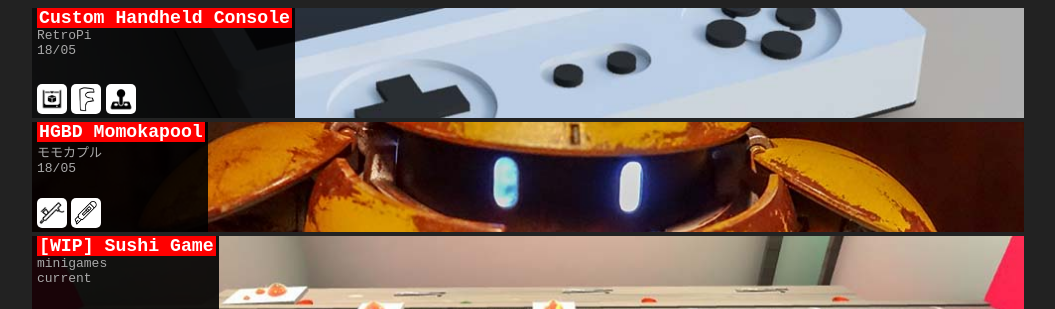
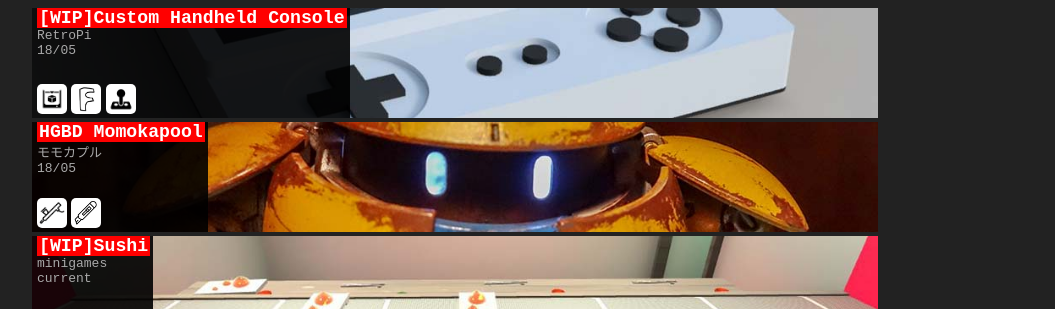
Before and after one commit to oabmorgan/omorgan, a plain HTML site: page index.html in a window 1280 px wide. Shown: the top 309 px of the page, without its empty margins (112-1167 px from the left). Drawn offline with Linux system fonts and the light colour scheme; a script that the page names is missing.

Commit message:
heightfix

```diff
--- a/index.html
+++ b/index.html
@@ -13,7 +13,7 @@
         <a class="content" title="Custom Handheld" href="handheld">
             <div class="tab">
                 <div class ="tabBackground"></div>
-                <p class="title">Custom Handheld Console</p>
+                <p class="title">[WIP]Custom Handheld Console</p>
                 <p class="subtitle">RetroPi</p>
                 <p class="subtitle">18/05</p>
                 <div class="icons">
@@ -41,7 +41,7 @@
         <a class="content" href="sushi">
             <div class="tab">
                 <div class ="tabBackground"></div>
-                <p class="title">[WIP] Sushi Game</p>
+                <p class="title">[WIP]Sushi</p>
                 <p class="subtitle">minigames</p>
                 <p class="subtitle">current</p>
                 <div class="icons">
--- a/styles.css
+++ b/styles.css
@@ -79,7 +79,7 @@ body {
 }
 
 .preview{
-    width: 100%;
+    height: 100%;
     display: inline-block;
     position: relative;
 }
```
